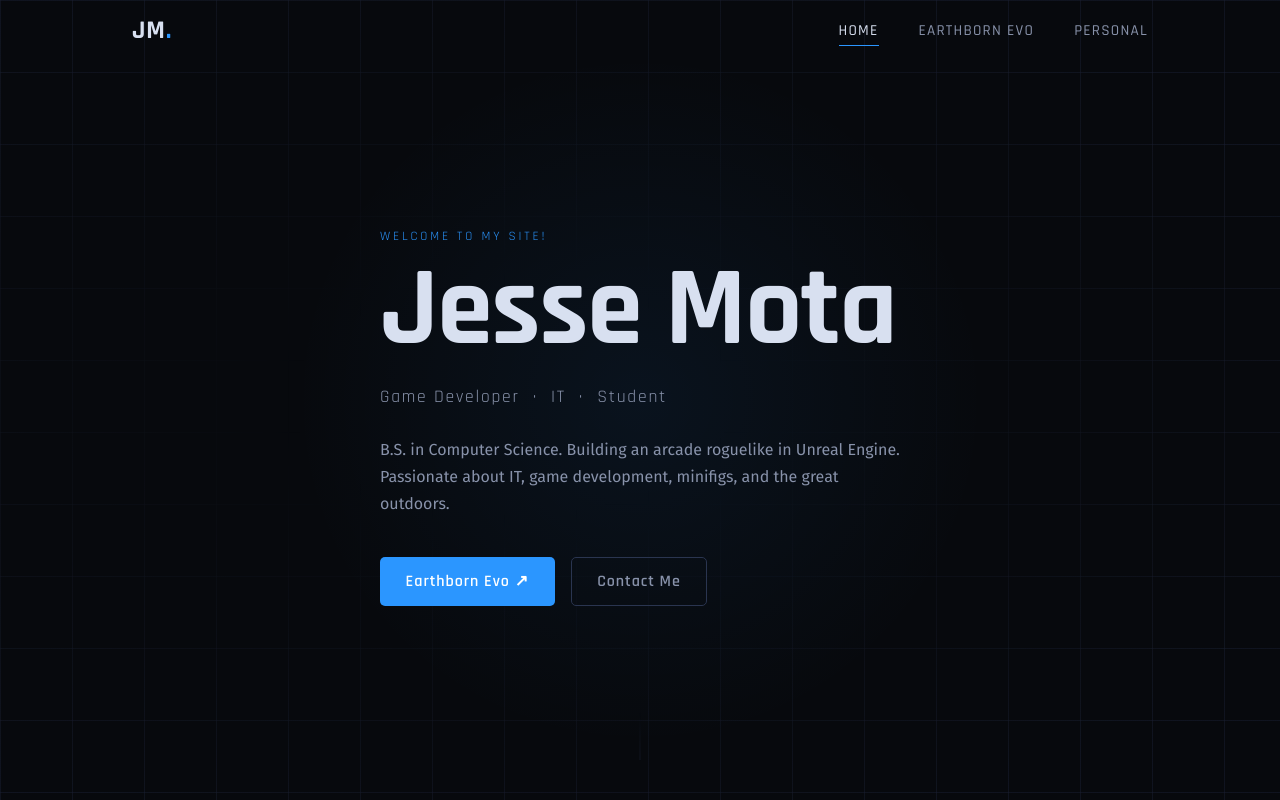
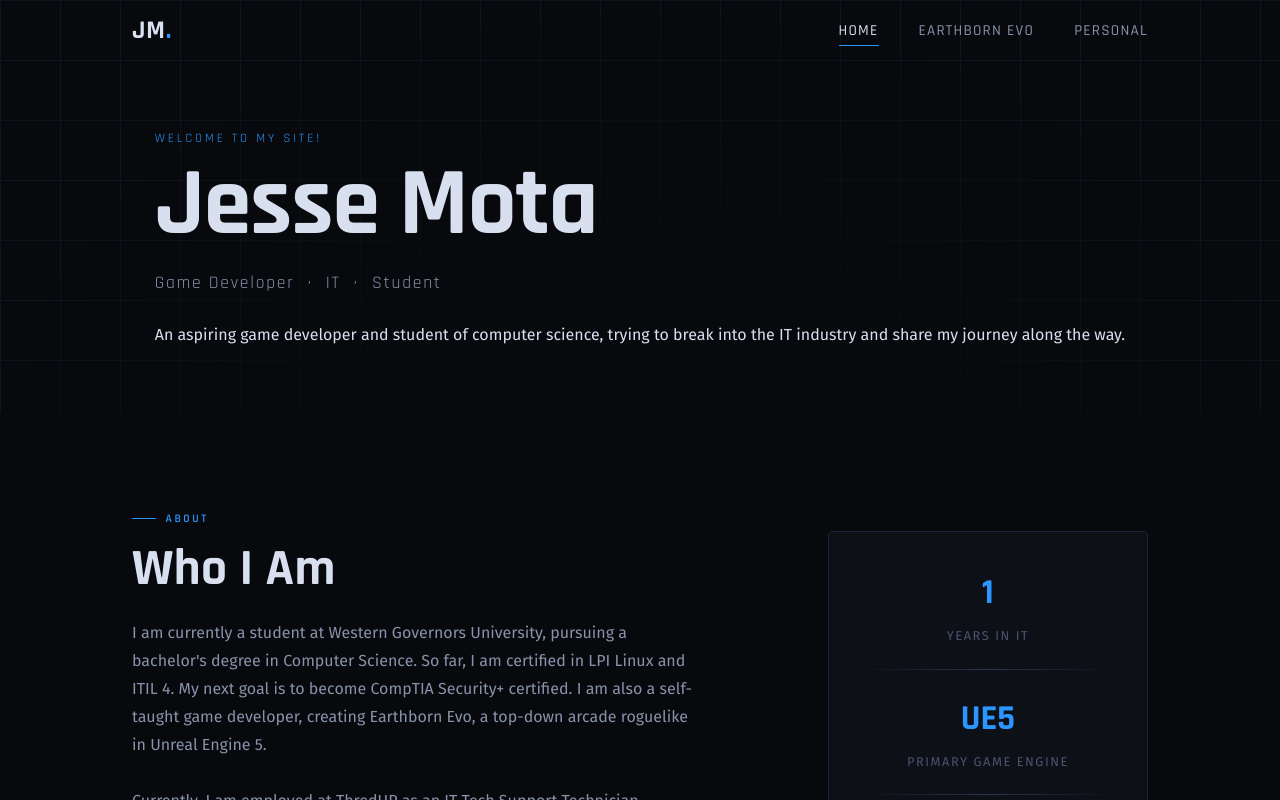
Before and after one commit to jessem836/jm-studio-site, a Vue app: page /#/ in a window 1280 px wide. Shown: the top 800 px of the page. Built offline with nearby package versions, Linux system fonts and the light colour scheme.

Commit message:
Grammar and layout tweaks

```diff
--- a/src/views/HomeView.vue
+++ b/src/views/HomeView.vue
@@ -1,25 +1,15 @@
 <template>
   <main>
-
-    <!-- ═══════════════ HERO ═══════════════ -->
-    <section class="hero">
-      <div class="hero-grid-bg"></div>
-      <div class="hero-glow"></div>
-      <div class="container hero-content">
+ <!-- ═══════════════ HERO ═══════════════ -->
+    <section class="personal-hero">
+      <div class="ph-grid"></div>
+      <div class="container ph-content">
         <p class="hero-eyebrow">Welcome to my site!</p>
-        <h1 class="hero-title">Jesse Mota</h1>
-        <p class="hero-sub">Game Developer&nbsp;&nbsp;·&nbsp;&nbsp;IT&nbsp;&nbsp;·&nbsp;&nbsp;Student</p>
+        <h1 class="ph-title">Jesse Mota</h1>
+        <p class="ph-sub">Game Developer&nbsp;&nbsp;·&nbsp;&nbsp;IT&nbsp;&nbsp;·&nbsp;&nbsp;Student</p>
         <p class="hero-body">
-          B.S. in Computer Science. Building an arcade roguelike in Unreal Engine.
-          Passionate about IT, game development, minifigs, and the great outdoors.
+          An aspiring game developer and student of computer science, trying to break into the IT industry and share my journey along the way.
         </p>
-        <div class="hero-cta">
-          <RouterLink to="/earthborn" class="btn btn-primary">Earthborn Evo ↗</RouterLink>
-          <button class="btn btn-ghost" @click="scrollToContact">Contact Me</button>
-        </div>
-      </div>
-      <div class="hero-scroll-hint">
-        <span></span>
       </div>
     </section>
 
@@ -32,14 +22,13 @@
             <h2 class="section-title">Who I Am</h2>
             <p class="about-body">
              I am currently a student at Western Governors University, pursuing a bachelor's degree in Computer Science.
-             So far, I am certified in LPI Linux and ITIL 4. My next goal is to become CompTIA Security+ certified.
-             I am also a self-taught game developer, building Earthborn Evo, a top-down arcade roguelike in Unreal Engine 5.
-             Currently, I am employed at ThredUP as an IT Tech Support Technician, handling tickets submitted by warehouse associates and managers, as well as ensuring all applications and computers are up to date and running.
-
-            </p>
-            <p class="about-body" style="margin-top: 1rem;">
-              Outside of work you'll find me hiking through National Parks, painting and reading about Warhammer 40K, collecting CDs, or taking
-              care of my pet bunny and aquarium.
+             So far, I am certified in LPI Linux and ITIL 4. My next goal is to become CompTIA Security+ certified. I am also a self-taught
+             game developer, creating Earthborn Evo, a top-down arcade roguelike in Unreal Engine 5.
+             <br><br>
+             Currently, I am employed at ThredUP as an IT Tech Support Technician,
+             handling tickets submitted by warehouse associates and managers, as well as ensuring all applications and computers are up to date and running.
+            <br><br>
+             I am passionate about learning and growing in the IT and game development fields, and I am excited to share my journey with you through this site.
             </p>
           </div>
           <div class="about-aside">
@@ -157,51 +146,44 @@ const skills = [
   {  name: 'IT Tech Support',        category: 'Experience' },
   {  name: 'Ticket Systems, A.I.',          category: 'Systems' },
 ]
-
-function scrollToBottom() {
-  window.scrollTo({
-    top:document.body.scrollHeight,
-    behavior: 'smooth'
-  });
-}
 </script>
 
 <style scoped>
 /* ── Hero ──────────────────────────────────────────────────── */
-.hero {
+.personal-hero {
   position: relative;
-  min-height: 100vh;
+  min-height: 45vh;
   display: flex;
-  align-items: center;
+  align-items: flex-end;
+  padding-bottom: 4rem;
   overflow: hidden;
 }
-
-.hero-grid-bg {
+.ph-grid {
   position: absolute;
   inset: 0;
   background-image:
-    linear-gradient(rgba(28, 35, 54, 0.45) 1px, transparent 1px),
-    linear-gradient(90deg, rgba(28, 35, 54, 0.45) 1px, transparent 1px);
-  background-size: 72px 72px;
-  mask-image: radial-gradient(ellipse at 40% 50%, transparent 20%, black 80%);
+    linear-gradient(rgba(28, 35, 54, 0.4) 1px, transparent 1px),
+    linear-gradient(90deg, rgba(28, 35, 54, 0.4) 1px, transparent 1px);
+  background-size: 60px 60px;
+  mask-image: radial-gradient(ellipse at 50% 100%, transparent 20%, black 70%);
 }
-
-.hero-glow {
-  position: absolute;
-  width: 60vw; height: 60vw;
-  max-width: 700px; max-height: 700px;
-  border-radius: 50%;
-  background: radial-gradient(ellipse, rgba(43,150,255,0.07) 0%, transparent 70%);
-  top: 50%; left: 50%;
-  transform: translate(-50%, -50%);
-  pointer-events: none;
+.ph-content {
+position: relative; z-index: 1; padding-top: 8rem;
 }
-
-.hero-content {
-  position: relative;
-  z-index: 1;
-  padding-top: 7rem;
-  padding-bottom: 5rem;
+.ph-title {
+  font-size: clamp(3.5rem, 9vw, 6rem);
+  font-weight: 625;
+  line-height: 1;
+  color: var(--text);
+  margin-bottom: 1rem;
+  letter-spacing: -0.01em;
+}
+.ph-sub {
+ font-family: 'Rajdhani', sans-serif;
+  font-size: clamp(0.9rem, 2vw, 1.1rem);
+  letter-spacing: 0.1em;
+  color: var(--text-muted);
+  margin-bottom: 1.5rem;
 }
 
 .hero-eyebrow {
@@ -213,53 +195,7 @@ function scrollToBottom() {
   margin-bottom: 0.5rem;
 }
 
-.hero-title {
-  font-size: clamp(3.5rem, 9vw, 7rem);
-  font-weight: 700;
-  line-height: 1;
-  color: var(--text);
-  margin-bottom: 1rem;
-  letter-spacing: -0.01em;
-}
 
-.hero-sub {
-  font-family: 'Rajdhani', sans-serif;
-  font-size: clamp(0.9rem, 2vw, 1.1rem);
-  letter-spacing: 0.1em;
-  color: var(--text-muted);
-  margin-bottom: 1.5rem;
-}
-
-.hero-body {
-  max-width: 520px;
-  color: var(--text-muted);
-  font-size: 1rem;
-  margin-bottom: 2.5rem;
-  line-height: 1.7;
-}
-
-.hero-cta {
-  display: flex;
-  gap: 1rem;
-  flex-wrap: wrap;
-}
-
-.hero-scroll-hint {
-  position: absolute;
-  bottom: 2.5rem; left: 50%;
-  transform: translateX(-50%);
-}
-.hero-scroll-hint span {
-  display: block;
-  width: 1px; height: 48px;
-  background: linear-gradient(to bottom, transparent, var(--border-mid));
-  margin: 0 auto;
-  animation: scrollPulse 2s ease-in-out infinite;
-}
-@keyframes scrollPulse {
-  0%, 100% { opacity: 0.3; transform: scaleY(1); }
-  50% { opacity: 0.8; transform: scaleY(1.2); }
-}
 
 /* ── About ─────────────────────────────────────────────────── */
 .about-grid {
--- a/src/views/PersonalView.vue
+++ b/src/views/PersonalView.vue
@@ -2,11 +2,15 @@
   <main>
 
     <!-- ═══════════════ HERO ═══════════════ -->
-    <section class="personal-hero">
+<section class="personal-hero">
       <div class="ph-grid"></div>
       <div class="container ph-content">
+        <p class="hero-eyebrow">More about me</p>
         <h1 class="ph-title">Personal</h1>
-        <p class="ph-sub">What I like to do outside of work and game development.</p>
+        <p class="hero-body">
+          A more personal look into my hobbies and interests outside of game development and IT. I am a metal music
+          enthusiast, music CD collector, national park explorer, and a minifig painter. I also have a soft spot for sci-fi or dark fantasy, both in books and games.
+        </p>
       </div>
     </section>
 
@@ -21,6 +25,10 @@
             <p>
               I am by no means a photographer, but I have always wanted to see all the National Parks with my significant other. So far, as of writing this,
               I have visited all the parks in Arizona and Washington.
+              <br><br>
+              Next on my list are Zion and Bryce Canyon National Parks, located in Utah. With
+              Glacier National Park or Yellowstone and Teton National Park being next after that.
+              I have a long way to go, but I am excited to see more of the beautiful nature this country has to offer.
             </p>
             <p>
               Out of the 6 I have visited, Mount Rainier is by far my favorite and recommend anyone visit it. Below are some images I captured on my travels.
@@ -29,11 +37,15 @@
           <div class="about-block">
             <h3 class="about-block-title">Warhammer 40K</h3>
             <p>
-              Another hobby I enjoy is anything Warhammer 40K. Warhammer is a sci-fi fantasy universe in the grim far distant future.
+              Another hobby I enjoy is anything Warhammer 40K. Warhammer is a sci-fi fantasy universe set in the grim far distant future of the year
+              40,000.
             </p>
             <p>
-              I enjoy reading books about the lore and history of the universe. My favorite books are the Night Lord omnibus, following the
-              traitorous Night Lords as the try to survive in a hostile galaxy. Another aspect I enjoy is minifig painting, below are some images of that.
+              I enjoy reading books about the lore and history of the universe. My favorite books is the Night Lord omnibus, following the
+              traitorous Night Lords as they try to survive in a hostile galaxy.
+              <br> <br>
+              Another aspect I enjoy is minifig painting, below are some images of figures I have painted.
+              I also have a large collection of unpainted figures that I hope to get to one day.
             </p>
           </div>
         </div>
@@ -109,7 +121,7 @@
             </div>
           </div>
             <p class="photo-note">
-            More on <a href="instagram.com/hootspaint/">Instagram!</a>
+            More on <a href="https://www.instagram.com/hootspaint/">Instagram!</a>
             </p>
         </div>
       </div>
@@ -180,6 +192,14 @@ function openLightbox(photo) { lightbox.value = photo }
 
 <style scoped>
 /* ── Page Hero ─────────────────────────────────────────────── */
+.hero-eyebrow {
+  font-family: 'Rajdhani', sans-serif;
+  font-size: 0.8rem;
+  letter-spacing: 0.22em;
+  text-transform: uppercase;
+  color: var(--accent);
+  margin-bottom: 0.5rem;
+}
 .personal-hero {
   position: relative;
   min-height: 45vh;
@@ -192,14 +212,14 @@ function openLightbox(photo) { lightbox.value = photo }
   position: absolute;
   inset: 0;
   background-image:
-    linear-gradient(rgba(28, 35, 54, 0.4) 1px, transparent 1px),
-    linear-gradient(90deg, rgba(28, 35, 54, 0.4) 1px, transparent 1px);
+  linear-gradient(rgba(28, 35, 54, 0.4) 1px, transparent 1px),
+  linear-gradient(90deg, rgba(28, 35, 54, 0.4) 1px, transparent 1px);
   background-size: 60px 60px;
   mask-image: radial-gradient(ellipse at 50% 100%, transparent 20%, black 70%);
 }
 .ph-content { position: relative; z-index: 1; padding-top: 8rem; }
 .ph-title {
-  font-size: clamp(2.5rem, 7vw, 5.5rem);
+  font-size: clamp(2.5rem, 7vw, 5rem);
   font-weight: 700;
   color: var(--text);
   margin: 0.4rem 0 0.6rem;
```
Also changed, not shown: src/views/EarthbornView.vue (+18 -25 lines).
